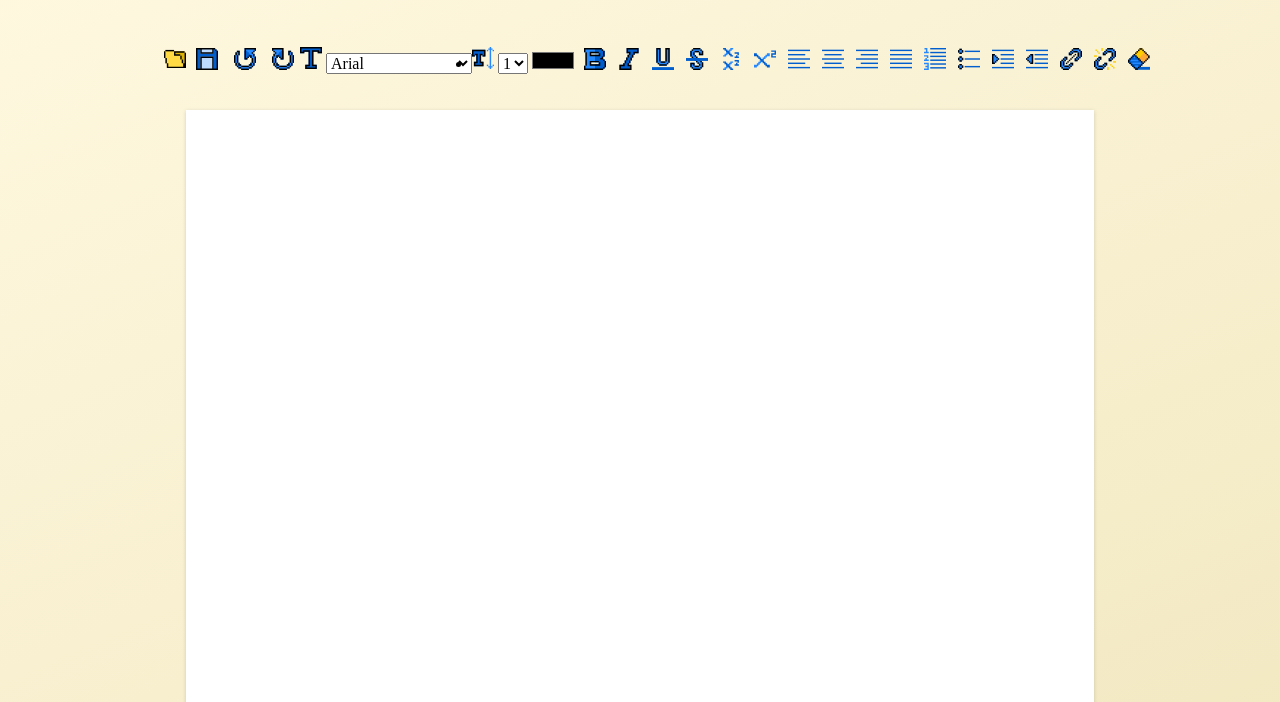
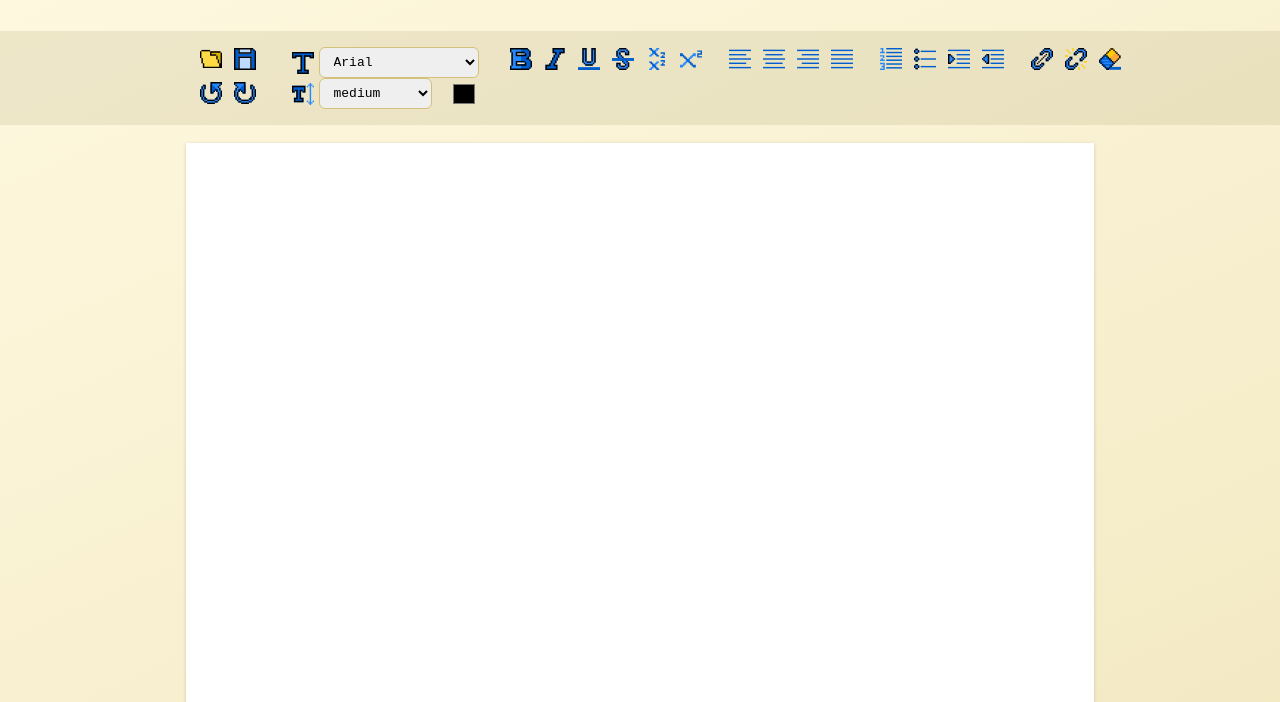
Before and after one commit to mateuszlason/ArdentCode-recruitment-task, a website built with webpack: page src/pages/index.html in a window 1280 px wide. Shown: the part 98-800 px from the top of the page. Built offline with nearby package versions, Linux system fonts and the light colour scheme.

Commit message:
tooltips and toolbar styling

```diff
--- a/src/js/index.js
+++ b/src/js/index.js
@@ -2,7 +2,7 @@ import "../scss/main.scss";
 
 const buttonSave = document.getElementById("buttonDownload");
 const fileInput = document.getElementById("file");
-const editableDiv = document.querySelector(".content");
+const editableDiv = document.querySelector(".main__content");
 const buttons = document.querySelectorAll(".toolbar-list__button");
 const input = document.querySelector(".toolbar-list__input");
 const select = document.querySelectorAll(".toolbar-list__select");
--- a/src/pages/index.html
+++ b/src/pages/index.html
@@ -20,165 +20,235 @@
       <h1 class="main__heading">ML Text Editor 1.0.0</h1>
       <div class="toolbar">
         <ul class="toolbar-list">
-          <li class="toolbar-list__item">
+          <li class="toolbar-list__grid">
             <label>
-              <input style="display: none" type="file" id="file" /><a>
-                <img class="toolbar__image" src="../assets/img/folder.svg" /></a
-            ></label>
-            <button id="buttonDownload" class="toolbar-list__button">
-              <img class="toolbar__image" src="../assets/img/save.svg" />
+              <input style="display: none" type="file" id="file" /><a
+                class="toolbar-list__grid__anchor tooltip"
+              >
+                <img
+                  class="toolbar__image"
+                  src="../assets/img/folder.svg"
+                /><span class="bottom">Import a file</span></a
+              ></label
+            >
+            <button id="buttonDownload" class="toolbar-list__button tooltip">
+              <img class="toolbar__image" src="../assets/img/save.svg" /><span
+                class="bottom"
+                >Download the file</span
+              >
             </button>
-            <button data-command="undo" class="toolbar-list__button">
-              <img class="toolbar__image" src="../assets/img/undo.svg" />
+            <button data-command="undo" class="toolbar-list__button tooltip">
+              <img class="toolbar__image" src="../assets/img/undo.svg" /><span
+                class="bottom"
+                >Undo</span
+              >
             </button>
-            <button data-command="redo" class="toolbar-list__button">
-              <img class="toolbar__image" src="../assets/img/redo.svg" />
+            <button data-command="redo" class="toolbar-list__button tooltip">
+              <img class="toolbar__image" src="../assets/img/redo.svg" /><span
+                class="bottom"
+                >Redo</span
+              >
             </button>
           </li>
-          <li class="toolbar-list__item">
+          <li class="toolbar-list__flex-column">
+            <div class="toolbar-list__flex-row tooltip">
               <img class="toolbar__image" src="../assets/img/font.svg" />
+              <span class="bottom">Font family</span>
               <select data-command="fontName" class="toolbar-list__select">
-              <option value="Arial">Arial</option>
+                <option selected="selected" value="Arial">Arial</option>
                 <option value="Times New Roman">Times New Roman</option>
                 <option value="Verdana">Verdana</option>
                 <option value="Open sans">Open sans</option>
                 <option value="Tahoma">Tahoma</option>
                 <option value="Comic Sans MS">Comis Sans MS</option>
               </select>
-          </li>
-          <li>
-            <img class="toolbar__image" src="../assets/img/text-height.svg" />
+            </div>
+            <div class="tooltip toolbar-list__flex-row">
+              <span class="toolbar-list__flex-row">
+                <img
+                  class="toolbar__image"
+                  src="../assets/img/text-height.svg"
+                />
+                <span class="bottom">Font size and color</span>
                 <select data-command="fontSize" class="toolbar-list__select">
-              <option value="1">1</option>
-              <option value="2">2</option>
-              <option value="3">3</option>
-              <option value="4">4</option>
-              <option value="5">5</option>
-              <option value="6">6</option>
-              <option value="7">7</option>
-            </select>
-          </li>
-          <li class="toolbar-list__item">
+                  <option value="1">x-small</option>
+                  <option value="2">small</option>
+                  <option selected="selected" value="3">medium</option>
+                  <option value="4">large</option>
+                  <option value="5">x-large</option>
+                  <option value="6">xx-large</option>
+                  <option value="7">xxx-large</option>
+                </select></span
+              >
               <input
                 data-command="foreColor"
                 type="color"
                 value="#000000"
                 class="toolbar-list__button toolbar-list__input"
               />
+            </div>
           </li>
-          <li class="toolbar-list__item">
-            <button data-command="bold" class="toolbar-list__button">
+
+          <li class="toolbar-list__item margin-left">
+            <button data-command="bold" class="toolbar-list__button tooltip">
               <img class="toolbar__image" src="../assets/img/bold.svg" />
+              <span class="bottom">Bold</span>
             </button>
           </li>
           <li class="toolbar-list__item">
-            <button data-command="italic" class="toolbar-list__button">
+            <button data-command="italic" class="toolbar-list__button tooltip">
               <img class="toolbar__image" src="../assets/img/italic.svg" />
+              <span class="bottom">Italic</span>
             </button>
           </li>
           <li class="toolbar-list__item">
-            <button data-command="underline" class="toolbar-list__button">
+            <button
+              data-command="underline"
+              class="toolbar-list__button tooltip"
+            >
               <img class="toolbar__image" src="../assets/img/underline.svg" />
+              <span class="bottom">Underline</span>
             </button>
           </li>
           <li class="toolbar-list__item">
-            <button data-command="strikeThrough" class="toolbar-list__button">
+            <button
+              data-command="strikeThrough"
+              class="toolbar-list__button tooltip"
+            >
               <img
                 class="toolbar__image"
                 src="../assets/img/strikethrough.svg"
               />
+              <span class="bottom">Strike-through</span>
             </button>
           </li>
           <li class="toolbar-list__item">
-            <button data-command="subscript" class="toolbar-list__button">
+            <button
+              data-command="subscript"
+              class="toolbar-list__button tooltip"
+            >
               <img class="toolbar__image" src="../assets/img/subscript.svg" />
-            </button>
-          </li>
-
-          <li class="toolbar-list__item">
-            <button data-command="superscript" class="toolbar-list__button">
-              <img class="toolbar__image" src="../assets/img/superscript.svg" />
-            </button>
-          </li>
-          <li class="toolbar-list__item">
-            <button data-command="justifyLeft" class="toolbar-list__button">
-              <img
-                class="toolbar__image"
-                src="../assets/img/justify-left.svg"
-              />
-            </button>
-          </li>
-          <li class="toolbar-list__item">
-            <button data-command="justifyCenter" class="toolbar-list__button">
-              <img
-                class="toolbar__image"
-                src="../assets/img/justify-center.svg"
-              />
-            </button>
-          </li>
-          <li class="toolbar-list__item">
-            <button data-command="justifyRight" class="toolbar-list__button">
-              <img
-                class="toolbar__image"
-                src="../assets/img/justify-right.svg"
-              />
-            </button>
-          </li>
-          <li class="toolbar-list__item">
-            <button data-command="justifyFull" class="toolbar-list__button">
-              <img
-                class="toolbar__image"
-                src="../assets/img/justify-full.svg"
-              />
+              <span class="bottom">Subscript</span>
             </button>
           </li>
 
           <li class="toolbar-list__item">
             <button
+              data-command="superscript"
+              class="toolbar-list__button tooltip"
+            >
+              <img class="toolbar__image" src="../assets/img/superscript.svg" />
+              <span class="bottom">Superscript</span>
+            </button>
+          </li>
+          <li class="toolbar-list__item margin-left">
+            <button
+              data-command="justifyLeft"
+              class="toolbar-list__button tooltip"
+            >
+              <img
+                class="toolbar__image"
+                src="../assets/img/justify-left.svg"
+              />
+              <span class="bottom">Justify left</span>
+            </button>
+          </li>
+          <li class="toolbar-list__item">
+            <button
+              data-command="justifyCenter"
+              class="toolbar-list__button tooltip"
+            >
+              <img
+                class="toolbar__image"
+                src="../assets/img/justify-center.svg"
+              />
+              <span class="bottom">Justify center</span>
+            </button>
+          </li>
+          <li class="toolbar-list__item">
+            <button
+              data-command="justifyRight"
+              class="toolbar-list__button tooltip"
+            >
+              <img
+                class="toolbar__image"
+                src="../assets/img/justify-right.svg"
+              />
+              <span class="bottom">Justify right</span>
+            </button>
+          </li>
+          <li class="toolbar-list__item">
+            <button
+              data-command="justifyFull"
+              class="toolbar-list__button tooltip"
+            >
+              <img
+                class="toolbar__image"
+                src="../assets/img/justify-full.svg"
+              />
+              <span class="bottom">Justify full</span>
+            </button>
+          </li>
+
+          <li class="toolbar-list__item margin-left">
+            <button
               data-command="insertOrderedList"
-              class="toolbar-list__button"
+              class="toolbar-list__button tooltip"
             >
               <img
                 class="toolbar__image"
                 src="../assets/img/ordered-list.svg"
               />
+              <span class="bottom">Ordered list</span>
             </button>
           </li>
           <li class="toolbar-list__item">
             <button
               data-command="insertUnorderedList"
-              class="toolbar-list__button"
+              class="toolbar-list__button tooltip"
             >
               <img
                 class="toolbar__image"
                 src="../assets/img/unordered-list.svg"
               />
+              <span class="bottom">Unordered list</span>
             </button>
           </li>
           <li class="toolbar-list__item">
-            <button data-command="indent" class="toolbar-list__button">
+            <button data-command="indent" class="toolbar-list__button tooltip">
               <img class="toolbar__image" src="../assets/img/indent.svg" />
+              <span class="bottom">Text indent</span>
             </button>
           </li>
           <li class="toolbar-list__item">
-            <button data-command="outdent" class="toolbar-list__button">
+            <button data-command="outdent" class="toolbar-list__button tooltip">
               <img class="toolbar__image" src="../assets/img/outdent.svg" />
+              <span class="bottom">Text outdent</span>
+            </button>
+          </li>
+          <li class="toolbar-list__item margin-left">
+            <button
+              data-command="createLink"
+              class="toolbar-list__button tooltip"
+            >
+              <img class="toolbar__image" src="../assets/img/link.svg" />
+              <span class="bottom">Create a link</span>
             </button>
           </li>
           <li class="toolbar-list__item">
-            <button data-command="createLink" class="toolbar-list__button">
-              <img class="toolbar__image" src="../assets/img/link.svg" />
-            </button>
-          </li>
-          <li class="toolbar-list__item">
-            <button data-command="unlink" class="toolbar-list__button">
+            <button data-command="unlink" class="toolbar-list__button tooltip">
               <img class="toolbar__image" src="../assets/img/unlink.svg" />
+              <span class="bottom">Unlink</span>
             </button>
           </li>
 
           <li class="toolbar-list__item">
-            <button data-command="removeFormat" class="toolbar-list__button">
+            <button
+              data-command="removeFormat"
+              class="toolbar-list__button tooltip"
+            >
               <img class="toolbar__image" src="../assets/img/eraser.svg" />
+              <span class="bottom">Remove formating</span>
             </button>
           </li>
         </ul>
--- a/src/scss/main.scss
+++ b/src/scss/main.scss
@@ -6,7 +6,7 @@
 }
 
 body {
-  background: rgb(255, 249, 225);
+  background: #fff9e1;
   background: linear-gradient(
     156deg,
     rgba(255, 249, 225, 1) 0%,
@@ -17,6 +17,7 @@ body {
   align-items: center;
   justify-content: center;
   min-height: 100vh;
+  font-family: monospace;
 }
 
 sub {
@@ -38,6 +39,7 @@ sup {
   }
 
   &__content {
+    font-family: Arial;
     margin: 18px 0 32px;
     box-shadow: rgba(0, 0, 0, 0.16) 0px 1px 4px;
     background: white;
@@ -54,8 +56,41 @@ sup {
   }
   &__footer {
     color: #005ece;
+    margin: 18px 0 10px;
+    font-size: 13px;
     & a {
       color: #005ece;
+      text-decoration: none;
+      font-weight: 600;
     }
   }
 }
+
+.tooltip {
+  position: relative;
+
+  & .bottom {
+    min-width: fit-content;
+    white-space: nowrap;
+    height: 25px;
+    top: 40px;
+    left: 50%;
+    transform: translate(-50%, 0);
+    padding: 4px 6px;
+    color: #eeeeee;
+    background-color: #00418f;
+    font-size: 14px;
+    position: absolute;
+    font-weight: 600;
+    z-index: 99999999;
+    box-sizing: border-box;
+    display: none;
+  }
+  &:hover .bottom {
+    display: block;
+  }
+}
+
+.margin-left {
+  margin-left: 15px;
+}
--- a/src/scss/toolbar.scss
+++ b/src/scss/toolbar.scss
@@ -1,16 +1,58 @@
 .toolbar {
   color: black;
   width: 100vw;
+  background: rgb(179 169 124 / 22%);
 
   &-list {
     display: flex;
     justify-content: center;
+    & select {
+      border: 1px #d3c17b solid;
+      border-radius: 6px;
+      padding: 6px 10px;
+    }
+    & input[type="color"] {
+      height: 30px;
+      width: 30px;
+    }
     &__item {
       display: inline-block;
+      height: 34px;
+    }
+    &__grid {
+      display: grid;
+      grid-template-columns: 1fr 1fr;
+      grid-template-rows: 1fr 1fr;
+      margin-right: 20px;
+      & label {
+        display: flex;
+        justify-content: center;
+        align-items: center;
+        width: 34px;
+        height: 34px;
+      }
+    }
+    &__flex-column {
+      display: flex;
+      flex-flow: column nowrap;
+      justify-content: center;
+      margin: 0 10px;
+    }
+    &__flex-row {
+      display: flex;
+      flex-flow: row nowrap;
+      justify-content: space-between;
+      align-items: center;
+      & .toolbar__image {
+        margin-right: 5px;
+      }
     }
     &__button {
       border: none;
       background: none;
+      width: 34px;
+      height: 34px;
+      cursor: pointer;
     }
   }
 
```
Lines whose indentation alone changed are shown as unchanged.
